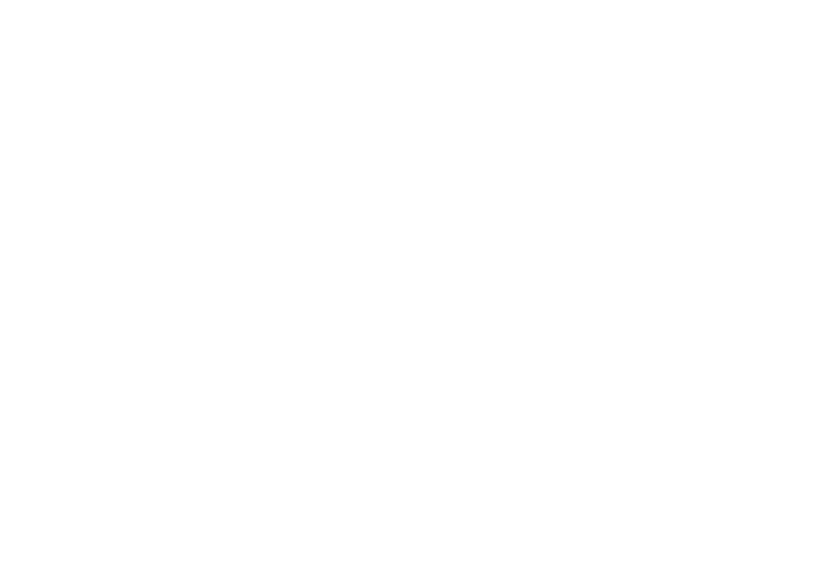
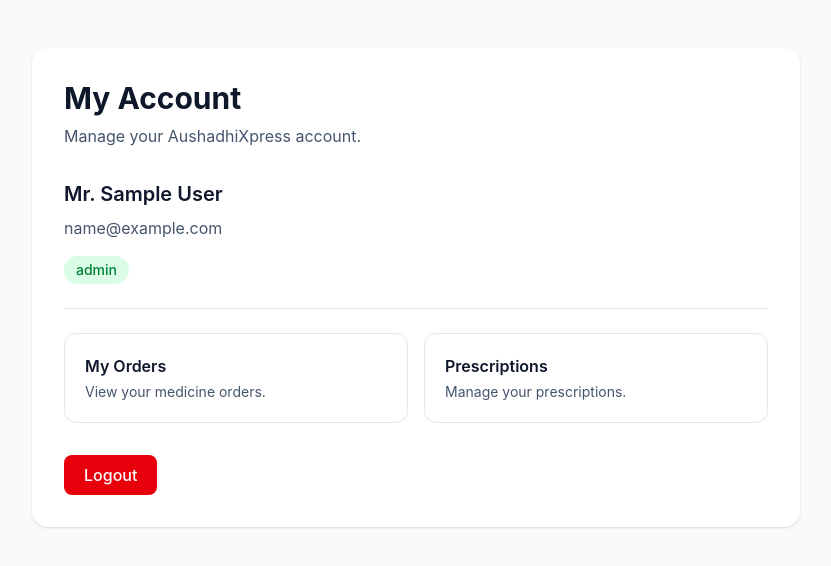
Before and after one commit to paudel-a/AushadhiXpress, a React (Vite) app: page /profile in a window 1280 px wide. Before the commit this address had no page. Shown: the top 566 px of the page, without its empty margins (224-1055 px from the left). Built offline with nearby package versions, Linux system fonts and the light colour scheme; sample sign-in values are in the browser's storage.

Commit message:
feat: add protected profile and auth navigation

```diff
--- a/src/App.tsx
+++ b/src/App.tsx
@@ -8,6 +8,8 @@ import PrescriptionCTA from "./components/home/PrescriptionCTA";
 import Footer from "./components/layout/Footer";
 import Login from "./pages/login";
 import GoogleAuthSuccess from "./pages/GoogleAuthSuccess";
+import ProtectedRoute from "./components/auth/ProtectedRoute";
+import Profile from "./pages/Profile";
 function Home() {
   return (
     <>
@@ -31,6 +33,10 @@ function App() {
         <Route path="/" element={<Home />} />
         <Route path="/login" element={<Login />} />
         <Route path="/auth/google/success" element={<GoogleAuthSuccess />} />
+        <Route element={<ProtectedRoute />}>
+          <Route path="/dashboard" element={<div>Dashboard</div>} />
+          <Route path="/profile" element={<Profile />} />
+        </Route>
       </Routes>
     </BrowserRouter>
   );
--- /dev/null
+++ b/src/components/auth/ProtectedRoute.tsx
@@ -0,0 +1,22 @@
+import { Navigate, Outlet } from "react-router-dom";
+import { useAuth } from "../../context/AuthContext";
+
+function ProtectedRoute() {
+  const { isAuthenticated, loading } = useAuth();
+
+  if (loading) {
+    return (
+      <div className="flex min-h-screen items-center justify-center">
+        <p className="text-slate-600">Loading...</p>
+      </div>
+    );
+  }
+
+  if (!isAuthenticated) {
+    return <Navigate to="/login" replace />;
+  }
+
+  return <Outlet />;
+}
+
+export default ProtectedRoute;
--- a/src/components/layout/Navbar.tsx
+++ b/src/components/layout/Navbar.tsx
@@ -40,10 +40,13 @@ function Navbar() {
       {/* Authentication */}
       {isAuthenticated ? (
         <div className="flex items-center gap-4">
-          <span className="font-medium text-gray-700">
-            Hi, {user?.name.split(" ").slice(-1)[0]}
-          </span>
+          <a
+  href="/profile"
+  className="font-medium text-gray-700 transition hover:text-green-700"
+>
+Hi, Mr. {user?.name.split(" ").slice(-1)[0]}
 
+</a>
           <button
             onClick={logout}
             className="rounded-lg border border-gray-300 px-5 py-2 font-medium text-gray-700 transition hover:bg-gray-100"
--- a/src/context/AuthContext.tsx
+++ b/src/context/AuthContext.tsx
@@ -17,6 +17,7 @@ interface AuthContextType {
   user: User | null;
   token: string | null;
   isAuthenticated: boolean;
+  loading: boolean;
   logout: () => void;
 }
 
@@ -29,6 +30,7 @@ interface AuthProviderProps {
 export function AuthProvider({ children }: AuthProviderProps) {
   const [user, setUser] = useState<User | null>(null);
   const [token, setToken] = useState<string | null>(null);
+  const [loading, setLoading] = useState(true);
 
   useEffect(() => {
     const storedToken = localStorage.getItem("token");
@@ -43,6 +45,8 @@ export function AuthProvider({ children }: AuthProviderProps) {
         localStorage.removeItem("user");
       }
     }
+
+    setLoading(false);
   }, []);
 
   const logout = () => {
@@ -59,6 +63,7 @@ export function AuthProvider({ children }: AuthProviderProps) {
         user,
         token,
         isAuthenticated: !!token && !!user,
+        loading,
         logout,
       }}
     >
--- /dev/null
+++ b/src/pages/Profile.tsx
@@ -0,0 +1,71 @@
+import { Link } from "react-router-dom";
+import { useAuth } from "../context/AuthContext";
+
+function Profile() {
+  const { user, logout } = useAuth();
+
+  if (!user) {
+    return null;
+  }
+
+  return (
+    <div className="min-h-screen bg-slate-50 px-6 py-12">
+      <div className="mx-auto max-w-3xl">
+        <div className="rounded-2xl bg-white p-8 shadow-sm">
+          <div className="mb-8">
+            <h1 className="text-3xl font-bold text-slate-900">My Account</h1>
+
+            <p className="mt-2 text-slate-600">
+              Manage your AushadhiXpress account.
+            </p>
+          </div>
+
+          <div className="border-b border-slate-200 pb-6">
+            <h2 className="text-xl font-semibold text-slate-900">
+              Mr. {user.name}
+            </h2>
+
+            <p className="mt-2 text-slate-600">{user.email}</p>
+
+            <span className="mt-4 inline-block rounded-full bg-green-100 px-3 py-1 text-sm font-medium text-green-700">
+              {user.role}
+            </span>
+          </div>
+
+          <div className="mt-6 grid gap-4 sm:grid-cols-2">
+            <Link
+              to="/my-orders"
+              className="rounded-xl border border-slate-200 p-5 transition hover:border-green-600 hover:bg-green-50"
+            >
+              <h3 className="font-semibold text-slate-900">My Orders</h3>
+
+              <p className="mt-1 text-sm text-slate-600">
+                View your medicine orders.
+              </p>
+            </Link>
+
+            <Link
+              to="/prescriptions"
+              className="rounded-xl border border-slate-200 p-5 transition hover:border-green-600 hover:bg-green-50"
+            >
+              <h3 className="font-semibold text-slate-900">Prescriptions</h3>
+
+              <p className="mt-1 text-sm text-slate-600">
+                Manage your prescriptions.
+              </p>
+            </Link>
+          </div>
+
+          <button
+            onClick={logout}
+            className="mt-8 rounded-lg bg-red-600 px-5 py-2 font-medium text-white transition hover:bg-red-700"
+          >
+            Logout
+          </button>
+        </div>
+      </div>
+    </div>
+  );
+}
+
+export default Profile;
```
